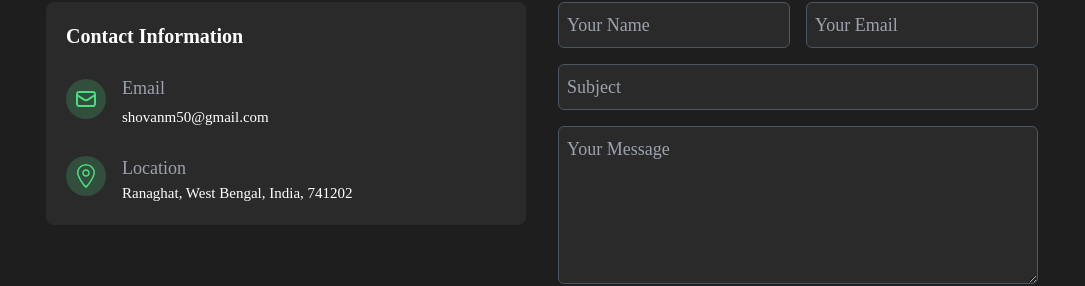
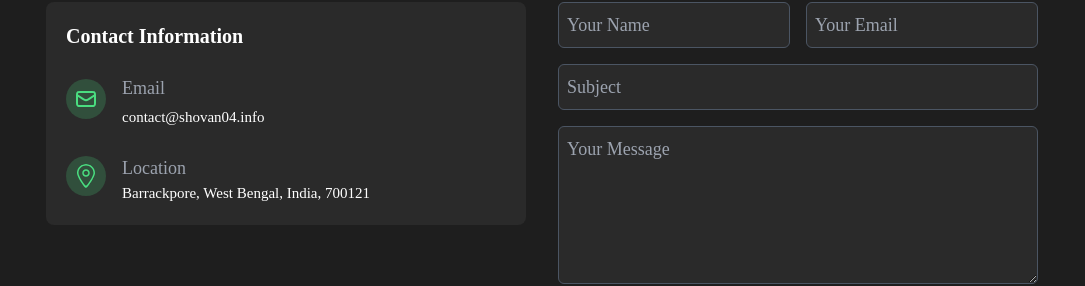
Before and after one commit to shovan04/shovan04, a React (Vite) app: page /contact in a window 1280 px wide. Shown: the part 234-520 px from the top of the page, without its empty margins (98-1183 px from the left). Built offline with nearby package versions, Linux system fonts and the light colour scheme; a web font is replaced by a local one.

Commit message:
feat: Add contact data interface and update ContactPage to use dynamic data

```diff
--- a/src/components/contact.tsx
+++ b/src/components/contact.tsx
@@ -1,3 +1,5 @@
+import { ContactData } from "../data/contact-data";
+
 const ContactPage = () => {
   return (
     <section className="mx-auto p-4 py-8 text-white">
@@ -8,7 +10,10 @@ const ContactPage = () => {
         </p>
       </div>
 
-      <div className="grid grid-cols-1 md:grid-cols-2 gap-8 " style={{fontSize: '12px'}}>
+      <div
+        className="grid grid-cols-1 md:grid-cols-2 gap-8 "
+        style={{ fontSize: "12px" }}
+      >
         {/* Contact Information */}
         <div className="space-y-4 bg-secondary rounded-lg h-fit p-5">
           <h2 className="text-xl font-semibold">Contact Information</h2>
@@ -26,20 +31,24 @@ const ContactPage = () => {
                 strokeLinejoin="round"
               ></g>
               <g id="SVGRepo_iconCarrier">
-                {" "}
                 <path
                   d="M3 8L8.44992 11.6333C9.73295 12.4886 10.3745 12.9163 11.0678 13.0825C11.6806 13.2293 12.3194 13.2293 12.9322 13.0825C13.6255 12.9163 14.2671 12.4886 15.5501 11.6333L21 8M6.2 19H17.8C18.9201 19 19.4802 19 19.908 18.782C20.2843 18.5903 20.5903 18.2843 20.782 17.908C21 17.4802 21 16.9201 21 15.8V8.2C21 7.0799 21 6.51984 20.782 6.09202C20.5903 5.71569 20.2843 5.40973 19.908 5.21799C19.4802 5 18.9201 5 17.8 5H6.2C5.0799 5 4.51984 5 4.09202 5.21799C3.71569 5.40973 3.40973 5.71569 3.21799 6.09202C3 6.51984 3 7.07989 3 8.2V15.8C3 16.9201 3 17.4802 3.21799 17.908C3.40973 18.2843 3.71569 18.5903 4.09202 18.782C4.51984 19 5.07989 19 6.2 19Z"
                   stroke="#4ADE80"
                   strokeWidth="2"
                   strokeLinecap="round"
                   strokeLinejoin="round"
-                ></path>{" "}
+                ></path>
               </g>
             </svg>
-            <div className="text-lg" style={{fontSize: '15px'}}>
-              <span className="text-md text-gray-400" style={{fontSize: '18px'}}>Email</span>
+            <div className="text-lg" style={{ fontSize: "15px", cursor: "pointer" }} onClick={() => window.location.href=`mailto:${ContactData.email}`}>
+              <span
+                className="text-md text-gray-400"
+                style={{ fontSize: "18px" }}
+              >
+                Email
+              </span>
               <br />
-              shovanm50@gmail.com
+              {ContactData.email}
             </div>
           </div>
           <div className="space-y-2 flex items-center justify-start gap-4">
@@ -58,7 +67,6 @@ const ContactPage = () => {
                 strokeLinejoin="round"
               ></g>
               <g id="SVGRepo_iconCarrier">
-
                 <defs> </defs>
                 <g
                   id="Page-1"
@@ -67,27 +75,28 @@ const ContactPage = () => {
                   fill="none"
                   fillRule="evenodd"
                 >
-                  {" "}
                   <g
                     id="Icon-Set"
                     transform="translate(-104.000000, -411.000000)"
                     fill="#4ADE80"
                   >
-                    {" "}
                     <path
                       d="M116,426 C114.343,426 113,424.657 113,423 C113,421.343 114.343,420 116,420 C117.657,420 119,421.343 119,423 C119,424.657 117.657,426 116,426 L116,426 Z M116,418 C113.239,418 111,420.238 111,423 C111,425.762 113.239,428 116,428 C118.761,428 121,425.762 121,423 C121,420.238 118.761,418 116,418 L116,418 Z M116,440 C114.337,440.009 106,427.181 106,423 C106,417.478 110.477,413 116,413 C121.523,413 126,417.478 126,423 C126,427.125 117.637,440.009 116,440 L116,440 Z M116,411 C109.373,411 104,416.373 104,423 C104,428.018 114.005,443.011 116,443 C117.964,443.011 128,427.95 128,423 C128,416.373 122.627,411 116,411 L116,411 Z"
                       id="location"
-                    >
-                      {" "}
-                    </path>{" "}
-                  </g>{" "}
-                </g>{" "}
+                    ></path>
+                  </g>
+                </g>
               </g>
             </svg>
-            <div style={{fontSize: '15px'}}>
-              <span className="text-md text-gray-400" style={{fontSize: '18px'}}>Location</span>
+            <div style={{ fontSize: "15px" }}>
+              <span
+                className="text-md text-gray-400"
+                style={{ fontSize: "18px" }}
+              >
+                Location
+              </span>
               <br />
-              Ranaghat, West Bengal, India, 741202
+              {ContactData.location}
             </div>
           </div>
         </div>
--- /dev/null
+++ b/src/data/contact-data.ts
@@ -0,0 +1,9 @@
+export interface ContactDataPayload {
+    email: string;
+    location: string;
+}
+
+export const ContactData: ContactDataPayload = {
+    email: "contact@shovan04.info",
+    location: "Barrackpore, West Bengal, India, 700121"
+}
--- a/src/data/journey-data.ts
+++ b/src/data/journey-data.ts
@@ -1,4 +1,11 @@
-const certifications = [
+export interface CertificatePayload {
+  title: string;
+  provider: string;
+  year: string;
+  certId: string;
+}
+
+const certifications: CertificatePayload[] = [
     {
       title: "Web Development",
       provider: "freeCodeCamp",
```
